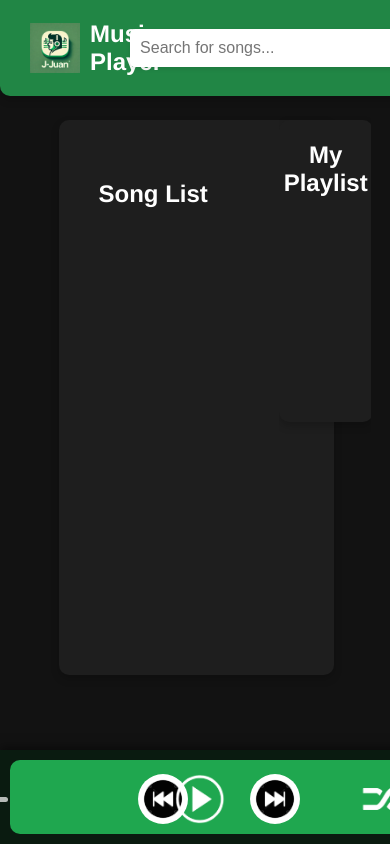
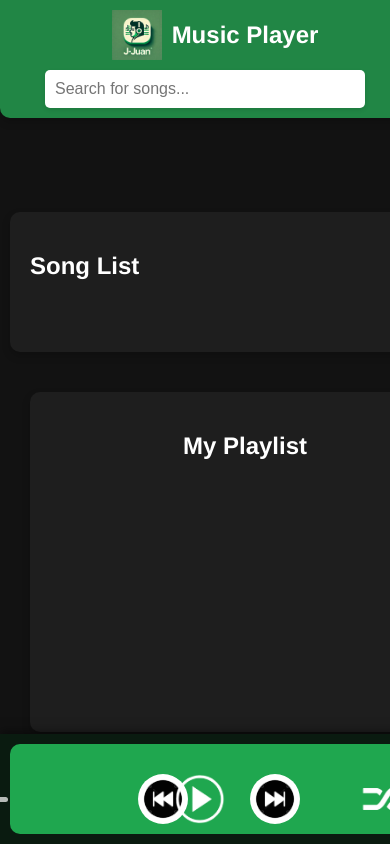
Before and after one commit to dragonsumu1/music-player, a website: page public/index.html in a window 390 px wide. Shown: the top 844 px of the page. Drawn offline with Linux system fonts and the light colour scheme; no server answers.

Commit message:
mobile design

```diff
--- a/public/style.css
+++ b/public/style.css
@@ -61,6 +61,7 @@ body {
 
 .main-container {
   display: flex;
+  flex-direction: column; /* Change to column for mobile */
   width: 100%;
   max-width: 1200px;
   margin-top: 100px; /* Adjust margin to account for fixed header */
@@ -237,16 +238,16 @@ audio {
   display: flex;
   flex-direction: column;
   margin-top: 20px;
-  width: 50%; /* Set width to half of the container */
+  width: 100%; /* Change to 100% for mobile */
   background-color: #1e1e1e; /* Add background color */
   border-radius: 10px; /* Add rounded edges */
-  padding: 40px; /* Increase padding by an inch */
+  padding: 20px; /* Adjust padding */
   box-shadow: 0 4px 8px rgba(0, 0, 0, 0.2); /* Add shadow */
-  position: fixed; /* Fix the position */
-  top: 100px; /* Position it below the header */
-  left: 15%; /* Adjust position by 15% */
-  right: 35%; /* Adjust position by 15% */
-  height: calc(80vh - 200px); /* Set fixed height */
+  position: relative; /* Change to relative for mobile */
+  top: 0; /* Adjust position */
+  left: 0; /* Adjust position */
+  right: 0; /* Adjust position */
+  height: auto; /* Adjust height */
   overflow-y: auto; /* Add vertical scroll if content overflows */
 }
 
@@ -299,11 +300,12 @@ audio {
 }
 
 .my-playlist-container {
-  width: 23.5%; /* Reduce width by 25% */
-  position: fixed; /* Fix the position */
-  top: 100px; /* Position it below the header */
-  right: 5%; /* Adjust position by 15% */
-  height: calc(150vh - 200px); /* Set fixed height */
+  width: 100%; /* Change to 100% for mobile */
+  padding: 20px;
+  position: relative; /* Change to relative for mobile */
+  top: 0; /* Adjust position */
+  right: 0; /* Adjust position */
+  height: auto; /* Adjust height */
   overflow-y: auto; /* Add vertical scroll if content overflows */
 }
 
@@ -312,7 +314,7 @@ audio {
   width: 100%;
   background-color: #1e1e1e; /* Add background color */
   border-radius: 10px; /* Add rounded edges */
-  padding: 1px; /* Increase padding by an inch */
+  padding: 20px; /* Adjust padding */
   box-shadow: 0 4px 8px rgba(0, 0, 0, 0.2); /* Add shadow */
   min-height: 300px; /* Set minimum height */
 }
@@ -376,3 +378,49 @@ audio {
   cursor: pointer;
   border-radius: 50%;
 }
+
+/* Media queries for mobile devices */
+@media (max-width: 768px) {
+  .header {
+    flex-direction: column; /* Stack header elements vertically */
+    align-items: center;
+  }
+
+  .header .logo-container {
+    margin-bottom: 10px; /* Add margin to separate elements */
+  }
+
+  .search-container {
+    width: 100%; /* Full width for mobile */
+    transform: translateX(0); /* Reset transform */
+  }
+
+  .main-container {
+    padding: 10px; /* Adjust padding */
+  }
+
+  .player-container {
+    padding: 10px; /* Adjust padding */
+  }
+
+  .player {
+    flex-direction: column; /* Stack player elements vertically */
+    padding: 10px; /* Adjust padding */
+  }
+
+  .controls {
+    margin: 10px 0; /* Adjust margin */
+  }
+
+  .song-list {
+    padding: 20px; /* Adjust padding */
+  }
+
+  .my-playlist-container {
+    padding: 20px; /* Adjust padding */
+  }
+
+  .my-playlist {
+    padding: 20px; /* Adjust padding */
+  }
+}
```
